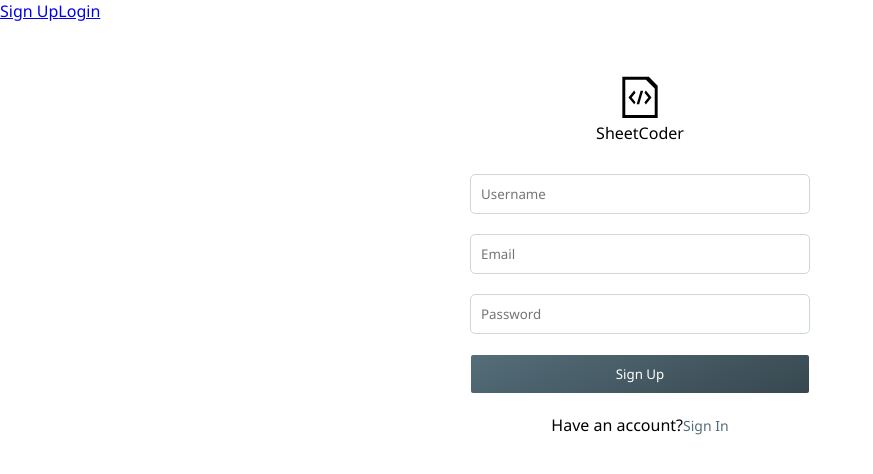
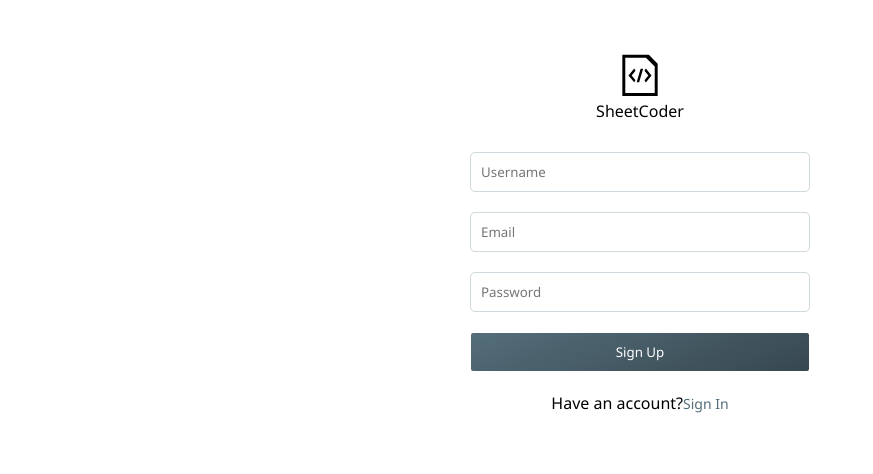
Before and after one commit to shyamtawli/sheetcoder, a React (Create React App) app in the folder client/: page /signup in a window 1280 px wide. Shown: the top 474 px of the page, without its empty margins (0-873 px from the left). Built offline with nearby package versions, Linux system fonts and the light colour scheme.

Commit message:
Home page changes and fixes

```diff
--- a/client/src/App.js
+++ b/client/src/App.js
@@ -1,5 +1,5 @@
 import "./App.css";
-import { Link, Routes, Route, Navigate } from "react-router-dom";
+import { Routes, Route, Navigate } from "react-router-dom";
 import Signup from "./components/Signup/Signup";
 import Login from "./components/Login/Login";
 import Home from "./components/Main/Home";
@@ -8,14 +8,6 @@ function App() {
   const user = localStorage.getItem("token");
   return (
     <div className="App">
-      {!user && (
-        <div className="navbar-container">
-          <div className="navbar">
-            <Link to="/signup">Sign Up</Link>
-            <Link to="/login">Login</Link>
-          </div>
-        </div>
-      )}
       <div className="main">
         <Routes>
           {user && <Route exact path="/home" element={<Home />} />}
--- a/client/src/components/Main/Home.css
+++ b/client/src/components/Main/Home.css
@@ -22,7 +22,6 @@
 
 .table-heading {
   padding: 0.75rem 0.25rem;
-  width: 0;
   font-weight: 500;
 }
 
--- a/client/src/components/Main/Home.jsx
+++ b/client/src/components/Main/Home.jsx
@@ -7,6 +7,7 @@ import TableData from "./TableData";
 
 function Home() {
   const [problems, setProblems] = useState([]);
+
   useEffect(() => {
     async function fetchProbelems() {
       try {
@@ -19,8 +20,6 @@ function Home() {
     fetchProbelems();
   }, []);
 
-  console.log(problems);
-
   return (
     <>
       <Navbar />
--- a/client/src/components/Main/TableData.jsx
+++ b/client/src/components/Main/TableData.jsx
@@ -1,7 +1,6 @@
 import { Link } from "react-router-dom";
 
 const TableData = ({ problems }) => {
-  // console.log(problems);
   return (
     <div className="main-container">
       <table className="problem-table">
@@ -22,7 +21,7 @@ const TableData = ({ problems }) => {
                 ? "yellow"
                 : "red";
             return (
-              <tr className={`${idx % 2 == 1 ? "row-odd" : ""}`} key={doc.id}>
+              <tr className={`${idx % 2 === 1 ? "row-odd" : ""}`} key={doc.id}>
                 <th>{doc.order}</th>
                 <td className="title">
                   <Link to={`/problems/${doc.id}`}>{doc.title}</Link>
--- a/client/src/components/Topbar/Navbar.jsx
+++ b/client/src/components/Topbar/Navbar.jsx
@@ -5,6 +5,7 @@ const Navbar = () => {
   const handleLogout = () => {
     localStorage.removeItem("token");
     window.location.reload();
+    window.location = "/login";
   };
   return (
     <nav>
```
